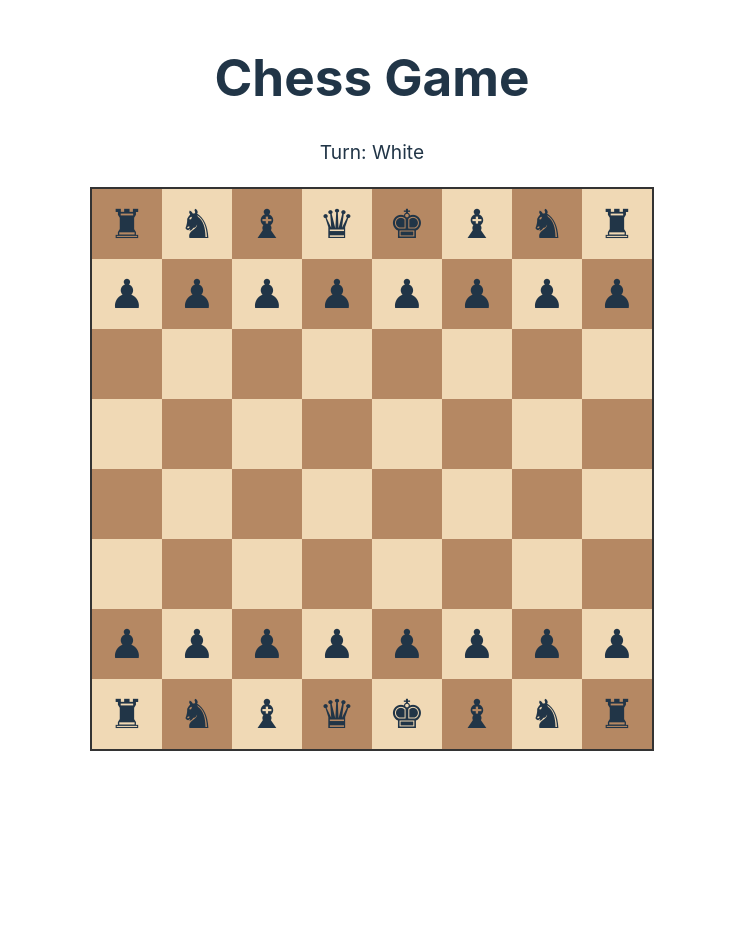
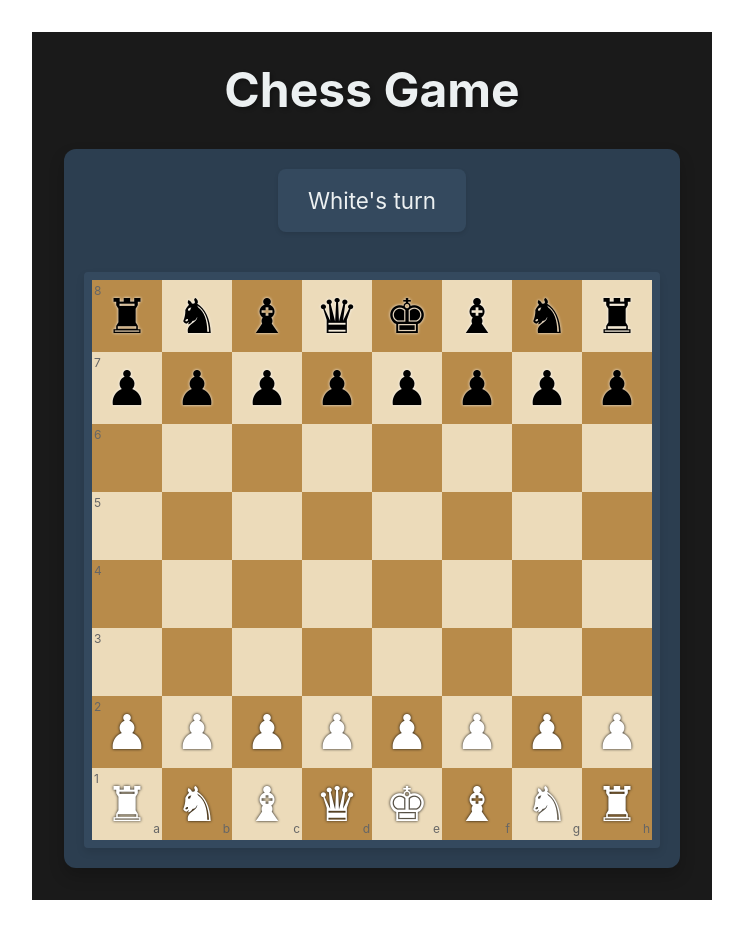
Before and after one commit to notaglitch/chessy, a React (Vite) app in the folder frontend/: page / in a window 1280 px wide. Shown: the whole page, without its empty margins (268-1011 px from the left). Before the commit the page ends 800 px from the top, so only its background shows below. Built offline with nearby package versions, Linux system fonts and the light colour scheme.

Commit message:
Improved the UI

```diff
--- a/frontend/src/App.css
+++ b/frontend/src/App.css
@@ -46,8 +46,14 @@
   flex-direction: column;
   align-items: center;
   gap: 2rem;
+  min-height: 100vh;
+  background: #1a1a1a;
+  padding: 2rem;
 }
 
 h1 {
   margin: 0;
+  color: #ecf0f1;
+  font-size: 3rem;
+  text-shadow: 2px 2px 4px rgba(0, 0, 0, 0.3);
 }
--- a/frontend/src/components/ChessBoard.css
+++ b/frontend/src/components/ChessBoard.css
@@ -3,14 +3,20 @@
   flex-direction: column;
   align-items: center;
   gap: 20px;
+  padding: 20px;
+  background: #2c3e50;
+  border-radius: 12px;
+  box-shadow: 0 8px 16px rgba(0, 0, 0, 0.2);
 }
 
 .chess-board {
   width: 560px;
   height: 560px;
-  border: 2px solid #333;
+  border: 8px solid #34495e;
+  border-radius: 4px;
   display: flex;
   flex-direction: column;
+  box-shadow: 0 4px 8px rgba(0, 0, 0, 0.1);
 }
 
 .board-row {
@@ -23,21 +29,35 @@
   display: flex;
   justify-content: center;
   align-items: center;
-  font-size: 40px;
+  font-size: 48px;
   cursor: pointer;
   user-select: none;
+  position: relative;
+  transition: background-color 0.2s;
+}
+
+.square:hover {
+  filter: brightness(1.1);
 }
 
 .light {
-  background-color: #f0d9b5;
+  background-color: #ecdbba;
 }
 
 .dark {
-  background-color: #b58863;
+  background-color: #b88b4a;
 }
 
 .selected {
-  background-color: #7b61ff;
+  background-color: #6c5ce7;
+}
+
+.selected.light {
+  background-color: #a8e6cf;
+}
+
+.selected.dark {
+  background-color: #3498db;
 }
 
 .piece {
@@ -46,9 +66,47 @@
   display: flex;
   justify-content: center;
   align-items: center;
+  transition: transform 0.2s;
+}
+
+.piece:hover {
+  transform: scale(1.1);
 }
 
 .game-info {
-  font-size: 1.2rem;
+  font-size: 1.4rem;
   text-align: center;
+  color: #ecf0f1;
+  background: #34495e;
+  padding: 15px 30px;
+  border-radius: 8px;
+  margin-bottom: 20px;
+  box-shadow: 0 2px 4px rgba(0, 0, 0, 0.1);
 }
+
+.coordinates {
+  position: absolute;
+  font-size: 12px;
+  color: #666;
+  pointer-events: none;
+}
+
+.file-coord {
+  bottom: 2px;
+  right: 2px;
+}
+
+.rank-coord {
+  top: 2px;
+  left: 2px;
+}
+
+.white-piece {
+  color: #fff;
+  text-shadow: 0 0 3px #000;
+}
+
+.black-piece {
+  color: #000;
+  text-shadow: 0 0 3px #fff;
+}
--- a/frontend/src/components/ChessBoard.jsx
+++ b/frontend/src/components/ChessBoard.jsx
@@ -8,23 +8,24 @@ function ChessBoard() {
 
   const handleSquareClick = (square) => {
     if (selectedSquare === null) {
-      // First click - select the piece
       const piece = game.get(square)
-      if (piece) {
+      if (piece && piece.color === game.turn()) {
         setSelectedSquare(square)
       }
     } else {
-      // Second click - attempt to move
       try {
         game.move({
           from: selectedSquare,
           to: square,
-          promotion: 'q' // Always promote to queen for simplicity
+          promotion: 'q'
         })
-        setGame(new Chess(game.fen())) // Force a re-render
+        setGame(new Chess(game.fen()))
       } catch (e) {
         // Invalid move
-        console.log('Invalid move')
+        if (game.get(square)?.color === game.turn()) {
+          setSelectedSquare(square)
+          return
+        }
       }
       setSelectedSquare(null)
     }
@@ -50,7 +51,21 @@ function ChessBoard() {
                   className={getSquareClass(square)}
                   onClick={() => handleSquareClick(square)}
                 >
-                  {piece && <div className="piece">{getPieceSymbol(piece)}</div>}
+                  {piece && (
+                    <div className={`piece ${piece.color === 'w' ? 'white-piece' : 'black-piece'}`}>
+                      {getPieceSymbol(piece)}
+                    </div>
+                  )}
+                  {i === 7 && (
+                    <span className="coordinates file-coord">
+                      {String.fromCharCode(97 + j)}
+                    </span>
+                  )}
+                  {j === 0 && (
+                    <span className="coordinates rank-coord">
+                      {8 - i}
+                    </span>
+                  )}
                 </div>
               )
             })}
@@ -65,20 +80,21 @@ function ChessBoard() {
       'p': '♟', 'n': '♞', 'b': '♝', 'r': '♜', 'q': '♛', 'k': '♚',
       'P': '♙', 'N': '♘', 'B': '♗', 'R': '♖', 'Q': '♕', 'K': '♔'
     }
-    return symbols[piece.type] || ''
+    return symbols[piece.type]
+  }
+
+  const getGameStatus = () => {
+    if (game.isCheckmate()) return 'Checkmate!'
+    if (game.isDraw()) return 'Draw!'
+    if (game.isStalemate()) return 'Stalemate!'
+    if (game.isCheck()) return 'Check!'
+    return `${game.turn() === 'w' ? 'White' : 'Black'}'s turn`
   }
 
   return (
     <div className="chess-container">
       <div className="game-info">
-        <div>{`Turn: ${game.turn() === 'w' ? 'White' : 'Black'}`}</div>
-        {game.isGameOver() && (
-          <div>
-            {game.isCheckmate() ? 'Checkmate!' :
-             game.isDraw() ? 'Draw!' :
-             game.isStalemate() ? 'Stalemate!' : 'Game Over!'}
-          </div>
-        )}
+        <div>{getGameStatus()}</div>
       </div>
       {renderBoard()}
     </div>
```
